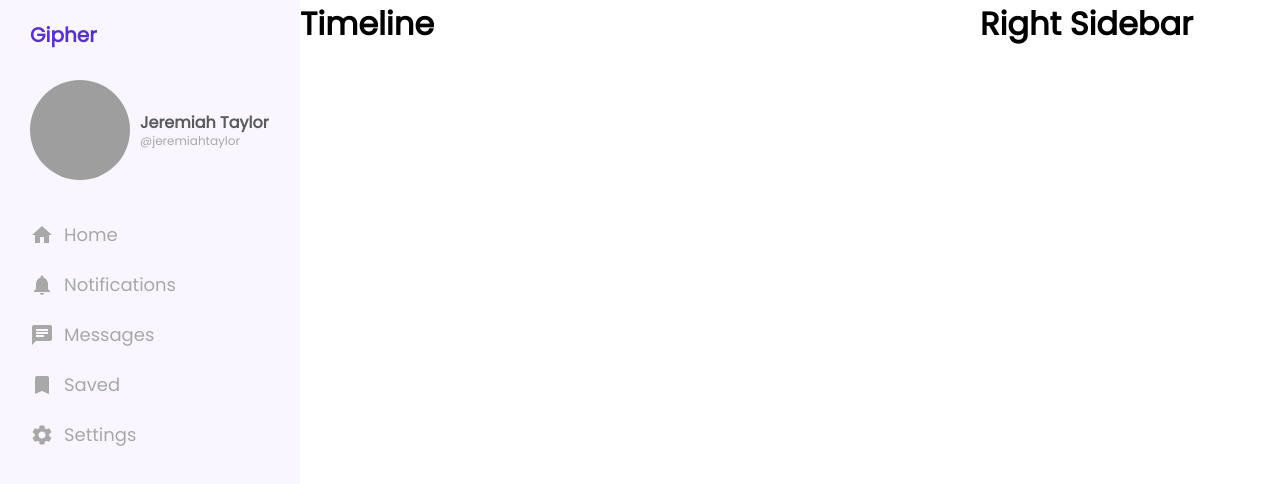
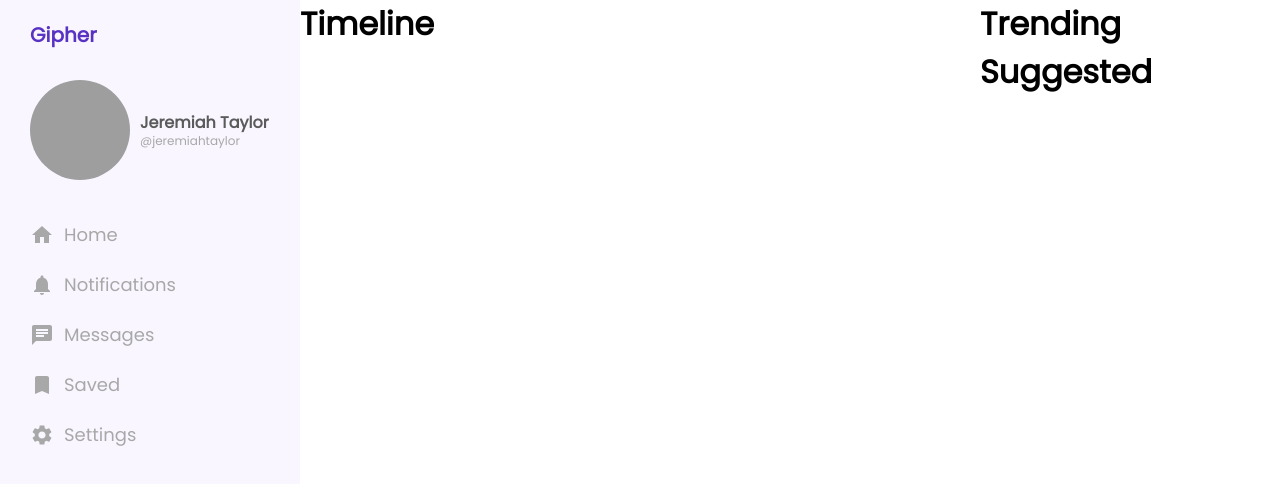
Before and after one commit to Jeremiahtaylor2017/gipher-frontend-final, a React (Create React App) app: page / in a window 1280 px wide. Shown: the top 484 px of the page. Built offline with nearby package versions, Linux system fonts and the light colour scheme; grey boxes are pictures that could not be loaded.

Commit message:
wip: added all hom comps

```diff
--- a/src/components/RightSidebar.js
+++ b/src/components/RightSidebar.js
@@ -1,14 +1,24 @@
+import Trending from "./Trending";
+import Suggested from "./Suggested";
+
 import styled from "styled-components";
 
 const StyledRightSidebar = styled.div`
   min-width: 300px;
+  display: flex;
+  flex-direction: column;
 `;
 
 const RightSidebar = (props) => {
   return (
     <>
       <StyledRightSidebar>
-        <h1>Right Sidebar</h1>
+        <div>
+          <Trending />
+        </div>
+        <div>
+          <Suggested />
+        </div>
       </StyledRightSidebar>
     </>
   );
--- /dev/null
+++ b/src/components/Suggested.js
@@ -0,0 +1,5 @@
+const Suggested = (props) => {
+  return <h1>Suggested</h1>;
+};
+
+export default Suggested;
--- /dev/null
+++ b/src/components/Trending.js
@@ -0,0 +1,5 @@
+const Trending = (props) => {
+  return <h1>Trending</h1>;
+};
+
+export default Trending;
```
